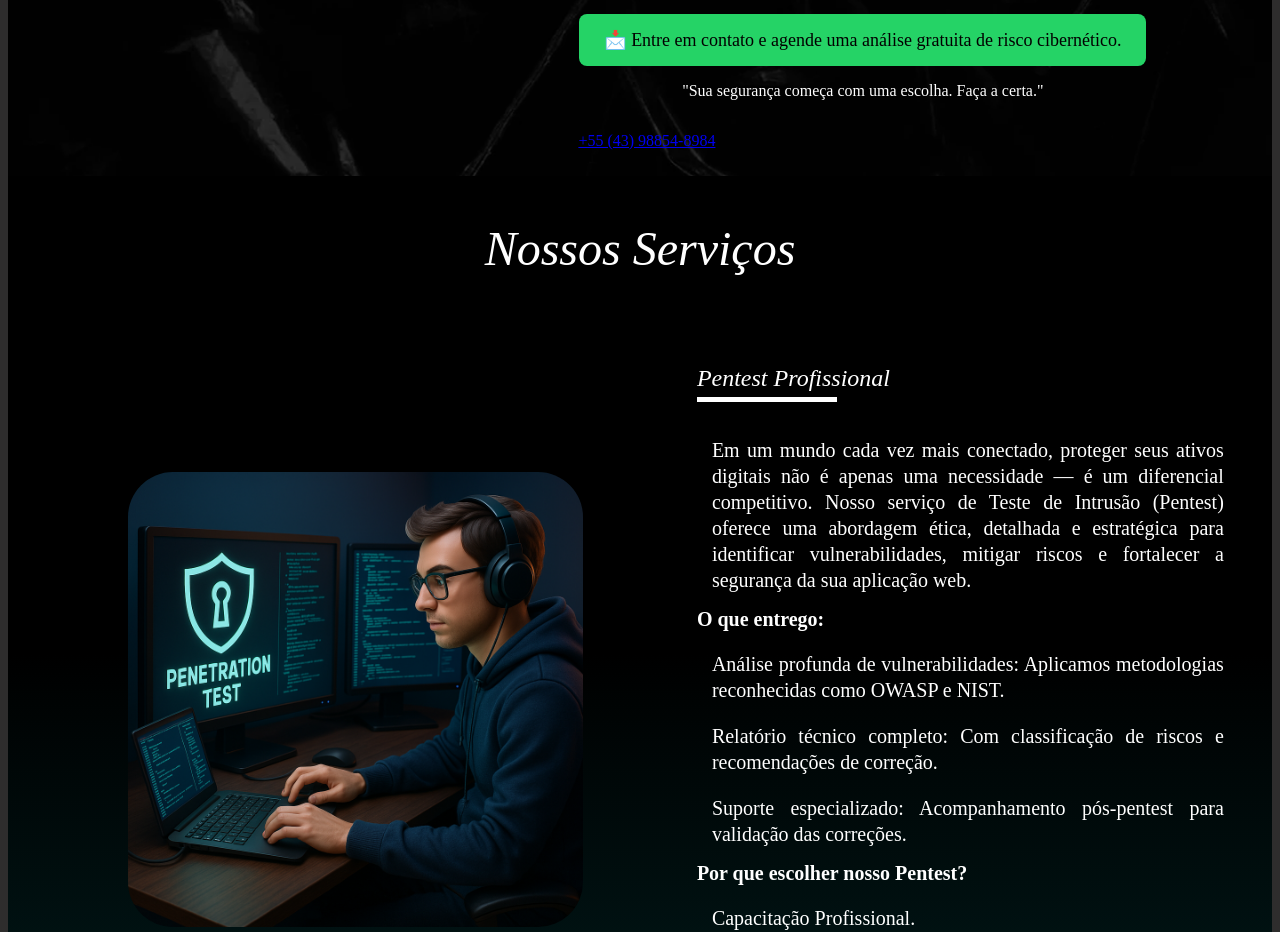
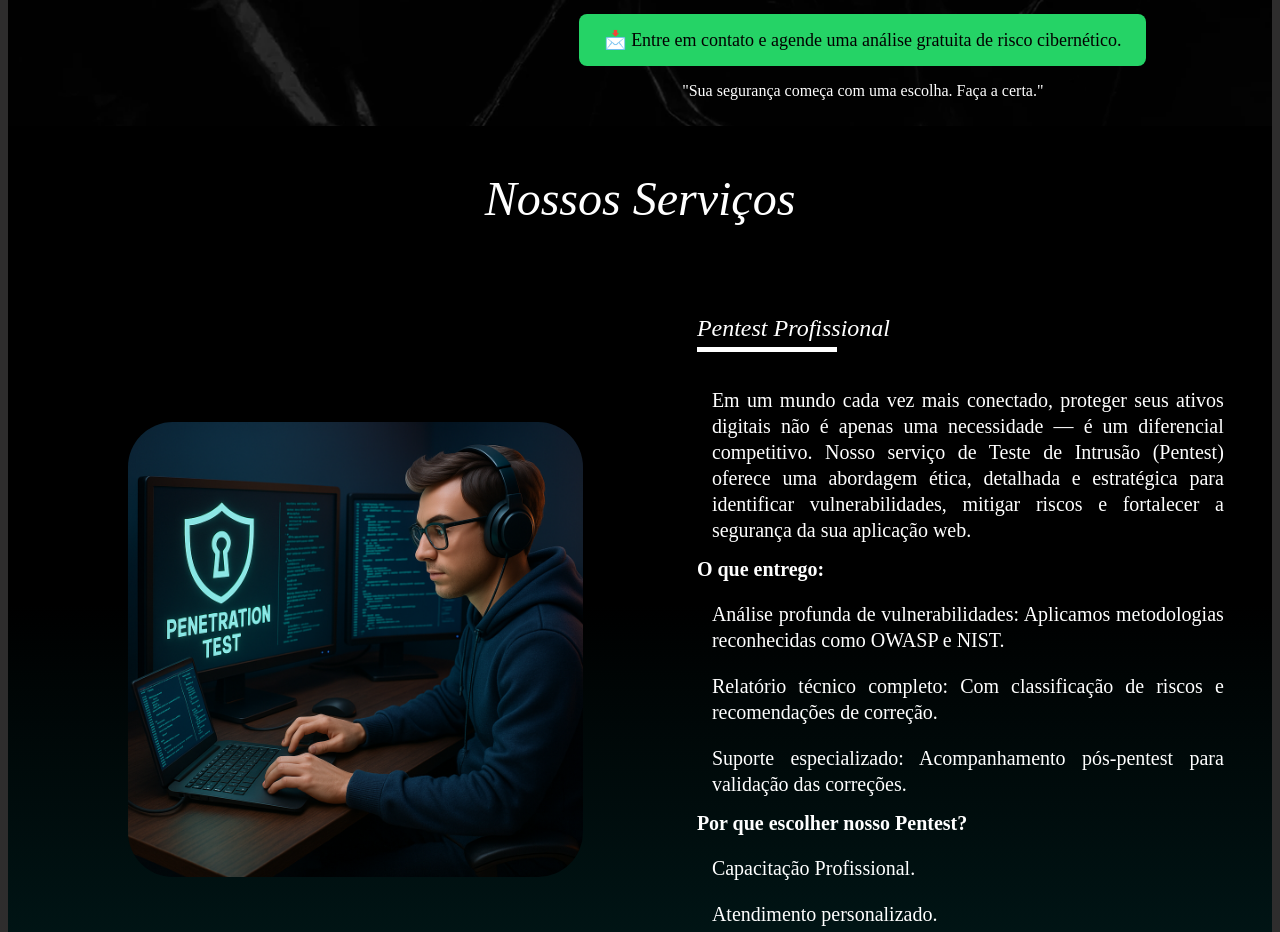
Before and after one commit to Bonnycius/WCS-WayCyberSecurity, a plain HTML site: page index.html in a window 1280 px wide. Shown: the part 863-1795 px from the top of the page. Drawn offline with Linux system fonts and the light colour scheme.

Commit message:
Update index.html

```diff
--- a/index.html
+++ b/index.html
@@ -42,8 +42,6 @@
                             <a class="btn" href="tel:+5543988548984">📩 Entre em contato e agende uma análise gratuita de risco cibernético.</a>
                             <p>"Sua segurança começa com uma escolha. Faça a certa."</p>
                         </div>
-
-                            <p><a class="btn" href="tel:+5543988548984">+55 (43) 98854-8984</a></p>
                     </div>
                 </div>
             </div>
```
